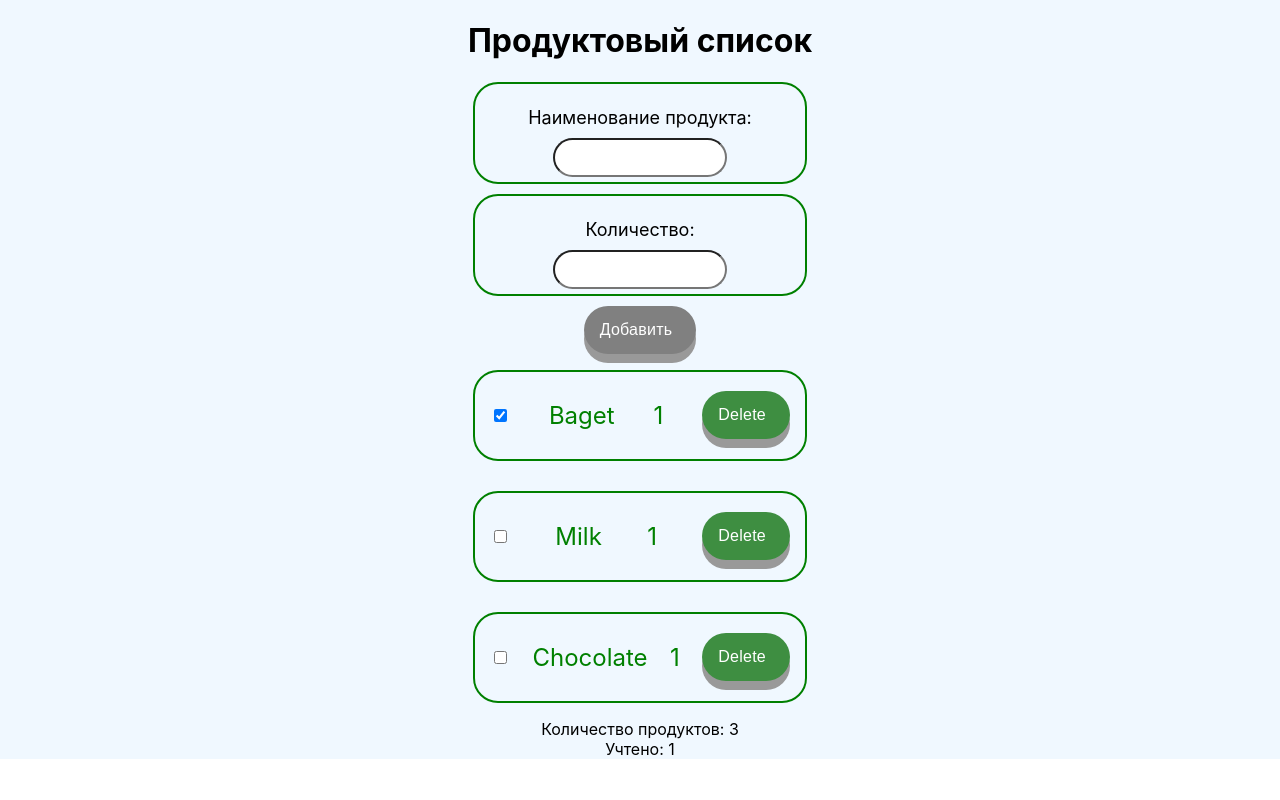
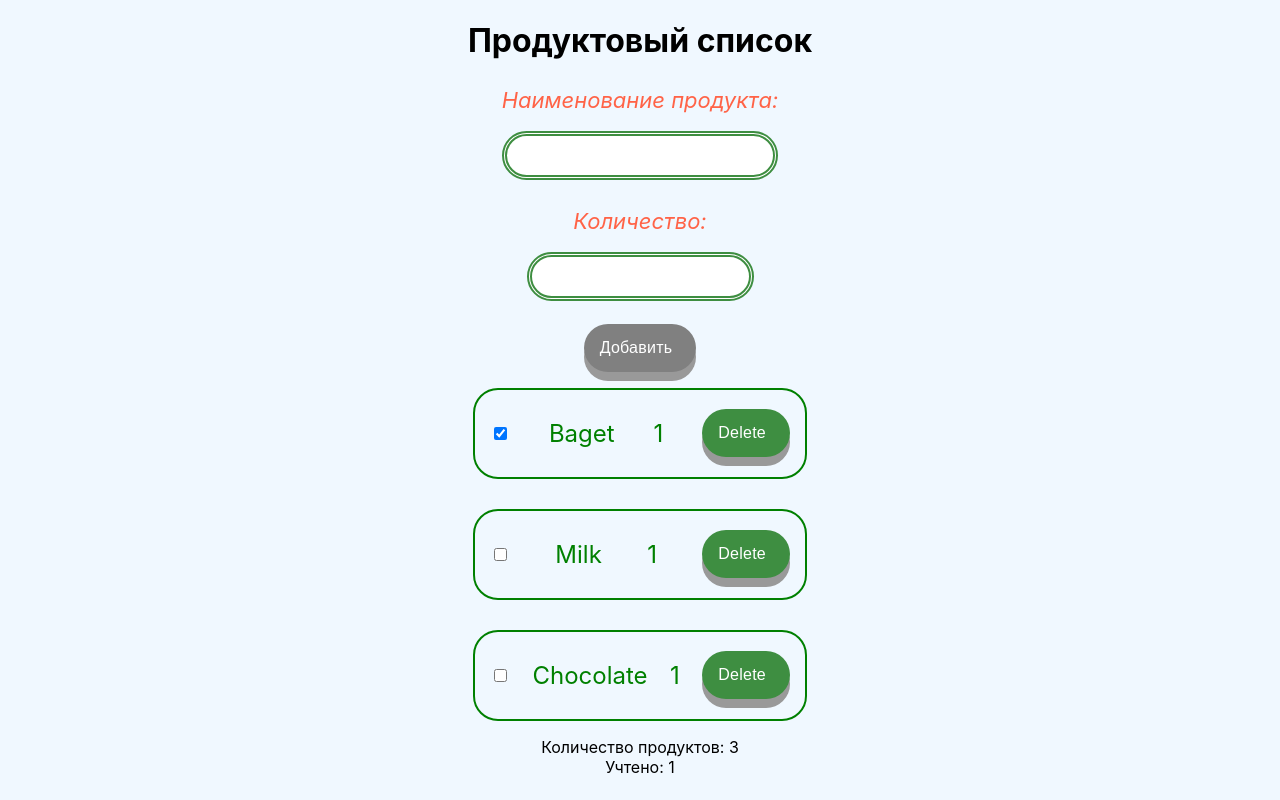
Before and after one commit to stoletoff/ProductList, a React (Create React App) app: page / in a window 1280 px wide. Built offline with nearby package versions, Linux system fonts and the light colour scheme.

Commit message:
pause: need to add storages

```diff
--- a/src/components/App/App.styled.js
+++ b/src/components/App/App.styled.js
@@ -4,7 +4,7 @@ export const Wrapper = styled.div`
   flex-direction: column;
   align-items: center;
   justify-content: center;
-  background-color: aliceblue;
+
   margin-left: 0 auto;
   margin-right: 0 auto;
 
--- a/src/components/Form/Form.style.js
+++ b/src/components/Form/Form.style.js
@@ -1,6 +1,16 @@
 import styled from 'styled-components';
 
 import { Form, Field } from 'formik';
+
+export const Wrapper = styled.div`
+  display: flex;
+  flex-direction: column;
+  align-items: center;
+  justify-content: center;
+  margin-left: 0 auto;
+  margin-right: 0 auto;
+  width: 100%;
+`;
 
 export const FormStyle = styled(Form)`
   display: flex;
@@ -11,6 +21,7 @@ export const FormStyle = styled(Form)`
   margin-left: 0 auto;
   margin-right: 0 auto;
   padding: 0;
+  width: 100%;
 `;
 
 export const InputName = styled(Field)`
@@ -19,9 +30,13 @@ export const InputName = styled(Field)`
   justify-content: center;
   align-items: center;
   text-align: center;
-  width: 150px;
+  width: 100%;
   padding: 10px;
   border-radius: 25px;
+  padding: 12px 20px;
+  margin: 8px 0;
+  box-sizing: border-box;
+  border: thick double #3e8e41;
 `;
 
 export const InputLabel = styled.label`
@@ -34,22 +49,14 @@ export const InputLabel = styled.label`
 
   padding: 5px 15px;
   border-radius: 25px;
-  width: 300px;
-  border: 2px solid green;
+  max-width: 350px;
+
   :not(:last-child) {
     margin-bottom: 10px;
   }
 `;
 
-export const Wrapper = styled.div`
-  display: flex;
-  flex-direction: column;
-  align-items: center;
-  justify-content: center;
-  background-color: aliceblue;
-  margin-left: 0 auto;
-  margin-right: 0 auto;
-`;
+
 
 export const AddButton = styled.button`
   display: flex;
@@ -79,7 +86,11 @@ export const AddButton = styled.button`
 `;
 
 export const Text = styled.p`
+  margin: 0 auto;
   margin-bottom: 10px;
+  font-size: 22px;
+  font-style: oblique;
+  color: tomato;
 `;
 
 export const BtnText = styled.p`
--- a/src/index.css
+++ b/src/index.css
@@ -1,6 +1,7 @@
 @import-normalize; /* bring in normalize.css styles */
 
 body {
+  background-color: aliceblue;
   margin: 0;
   font-family: -apple-system, BlinkMacSystemFont, 'Segoe UI', 'Roboto', 'Oxygen',
     'Ubuntu', 'Cantarell', 'Fira Sans', 'Droid Sans', 'Helvetica Neue',
```
Also changed, not shown: src/components/data/img/Moonlit Asteroid.jpg (added), src/components/data/img/pexels-miguel-á-padriñán-255379.jpg (added).
